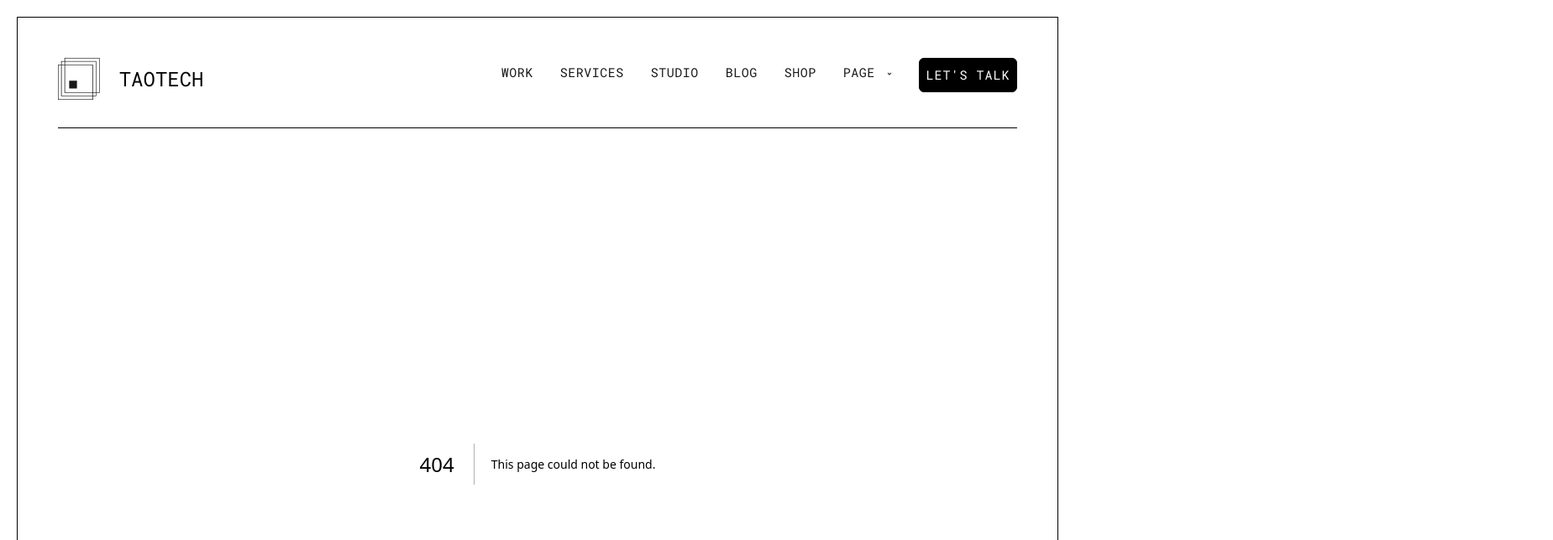
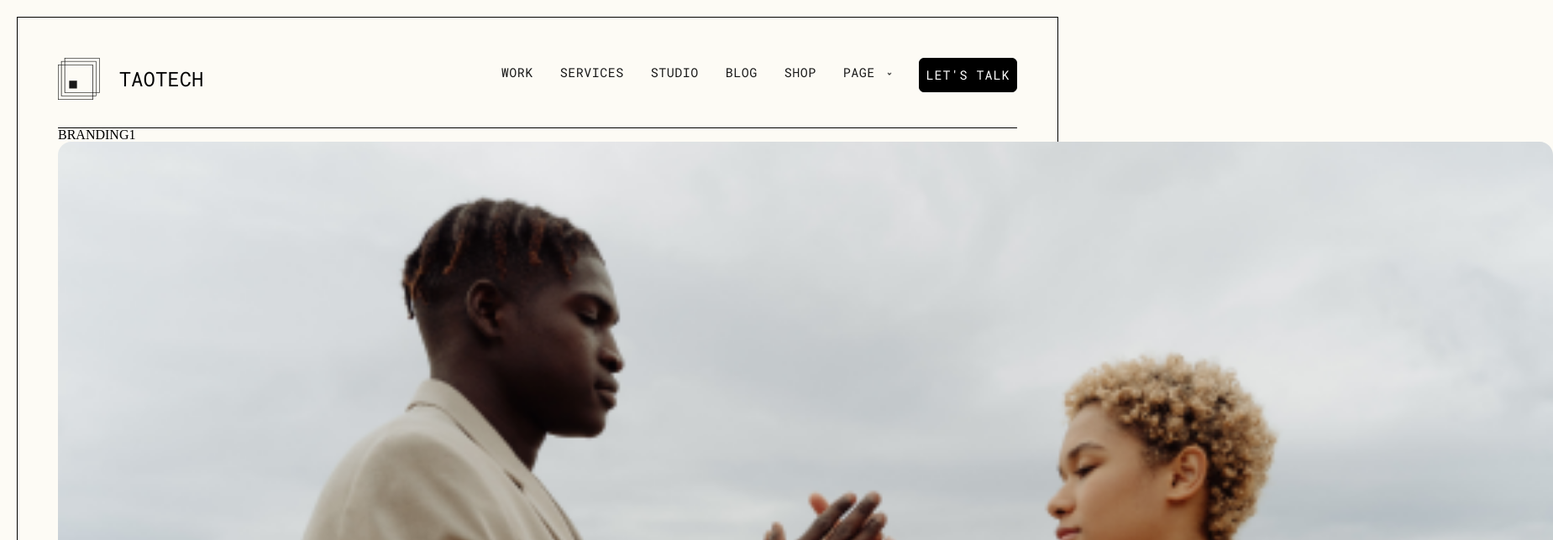
Before and after one commit to taodemy/website, a Next.js app: page /blogs/1 in a window 1280 px wide. Before the commit this address had no page. Shown: the top 644 px of the page at 84% size, 1849 px wide, since content can reach past the window. Built offline with nearby package versions, Linux system fonts and the light colour scheme.

Commit message:
dynamic set

```diff
--- /dev/null
+++ b/constants/blogDb.json
@@ -0,0 +1,48 @@
+{
+  "blogs": [
+    {
+      "id": 1,
+      "title": "BRANDING1",
+      "subtitle": "lorem Branding is the process of creating a distinct identity for a business in the mind.",
+      "content": "Branding is the process of creating a distinct identity for a business in the mind.",
+      "image": "/images/two_people_praying.png",
+      "alt": "Branding icon",
+      "date": "16 JUNE 2022",
+      "category": "design",
+      "readingTime": "10 MIN"
+    },
+    {
+      "id": 2,
+      "title": "BRANDING2",
+      "subtitle": "lorem Branding is the process of creating a distinct identity for a business in the mind.",
+      "content": "Branding is the process of creating a distinct identity for a business in the mind.",
+      "image": "/images/branding_icon.png",
+      "alt": "Branding icon",
+      "date": "16 JUNE 2022",
+      "category": "design",
+      "readingTime": "10 MIN"
+    },
+    {
+      "id": 3,
+      "title": "BRANDING3",
+      "subtitle": "lorem Branding is the process of creating a distinct identity for a business in the mind.",
+      "content": "Branding is the process of creating a distinct identity for a business in the mind.",
+      "image": "/images/branding_icon.png",
+      "alt": "Branding icon",
+      "date": "16 JUNE 2022",
+      "category": "design",
+      "readingTime": "10 MIN"
+    },
+    {
+      "id": 4,
+      "title": "BRANDING4",
+      "subtitle": "lorem Branding is the process of creating a distinct identity for a business in the mind.",
+      "content": "Branding is the process of creating a distinct identity for a business in the mind.",
+      "image": "/images/branding_icon.png",
+      "alt": "Branding icon",
+      "date": "16 JUNE 2022",
+      "category": "design",
+      "readingTime": "10 MIN"
+    }
+  ]
+}
--- /dev/null
+++ b/pages/blogs/[id].tsx
@@ -0,0 +1,49 @@
+import React, { useEffect, useState } from "react";
+import { useRouter } from "next/router";
+import { blogs } from "@/constants/blogDb.json";
+import styles from "@/styles/BlogSingle.module.css";
+
+interface stateProps {
+  id: number;
+  title: string;
+  subtitle: string;
+  content: string;
+  image: string;
+  alt: string;
+  date: string;
+  category: string;
+  readingTime: string;
+}
+export default function Blog() {
+  const [currentBlog, setCurrentBlog] = useState<stateProps>();
+  const router = useRouter();
+  const { id } = router.query;
+  useEffect(() => {
+    if (typeof id === "undefined") {
+      return;
+    } else if (Array.isArray(id)) {
+      return;
+    } else {
+      const blog = blogs.filter((blog) => blog.id === parseInt(id));
+      setCurrentBlog(blog[0]);
+    }
+  }, [id]);
+
+  console.log(currentBlog);
+  if (currentBlog === undefined) {
+    return;
+  } else {
+    return (
+      <div>
+        {currentBlog.title}
+        <figure>
+          <img
+            src={currentBlog.image}
+            alt={currentBlog.title}
+            className={`${styles.blogsingle_image_container}`}
+          />
+        </figure>
+      </div>
+    );
+  }
+}
--- /dev/null
+++ b/styles/BlogSingle.module.css
@@ -0,0 +1,4 @@
+.blogsingle_image_container {
+  width: 1780px;
+  border-radius: 16px;
+}
```
